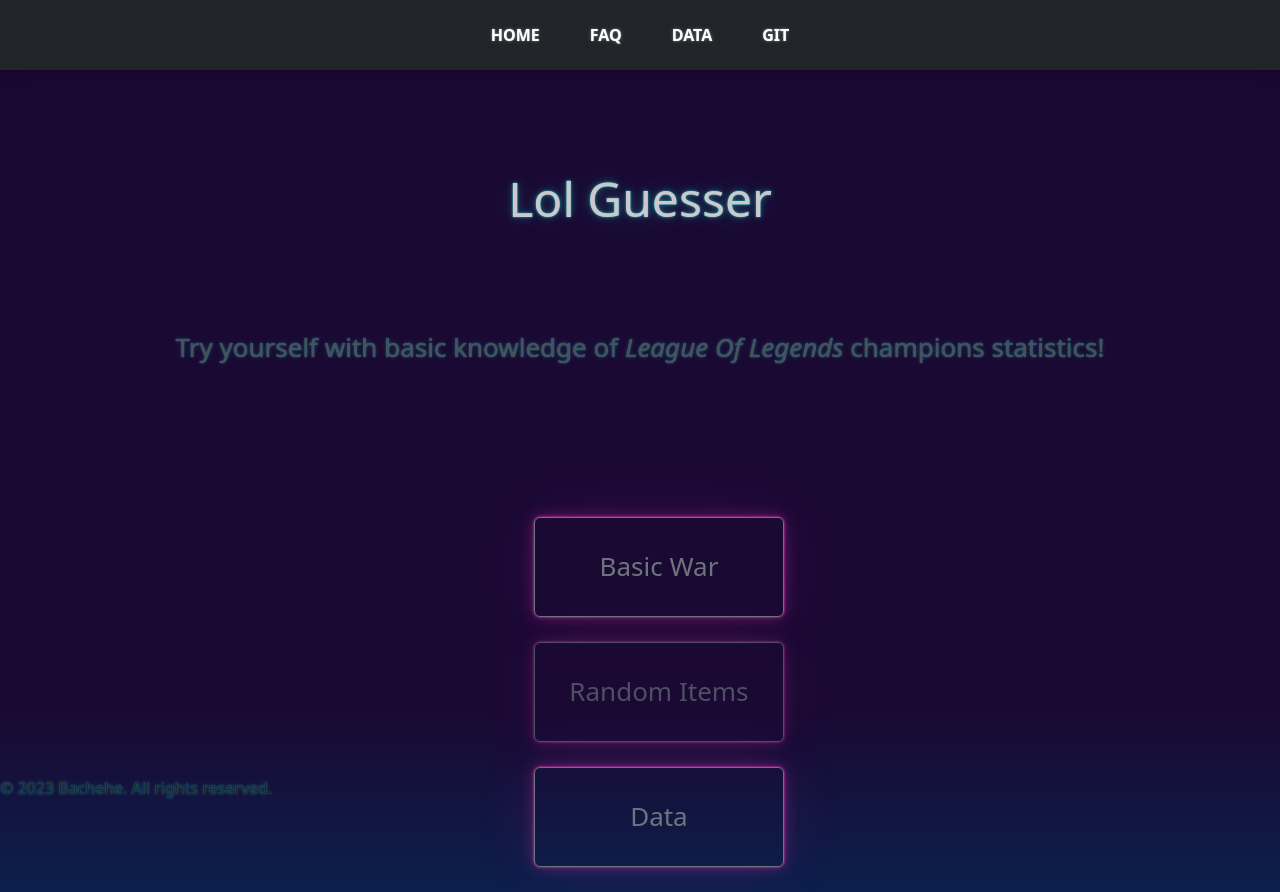
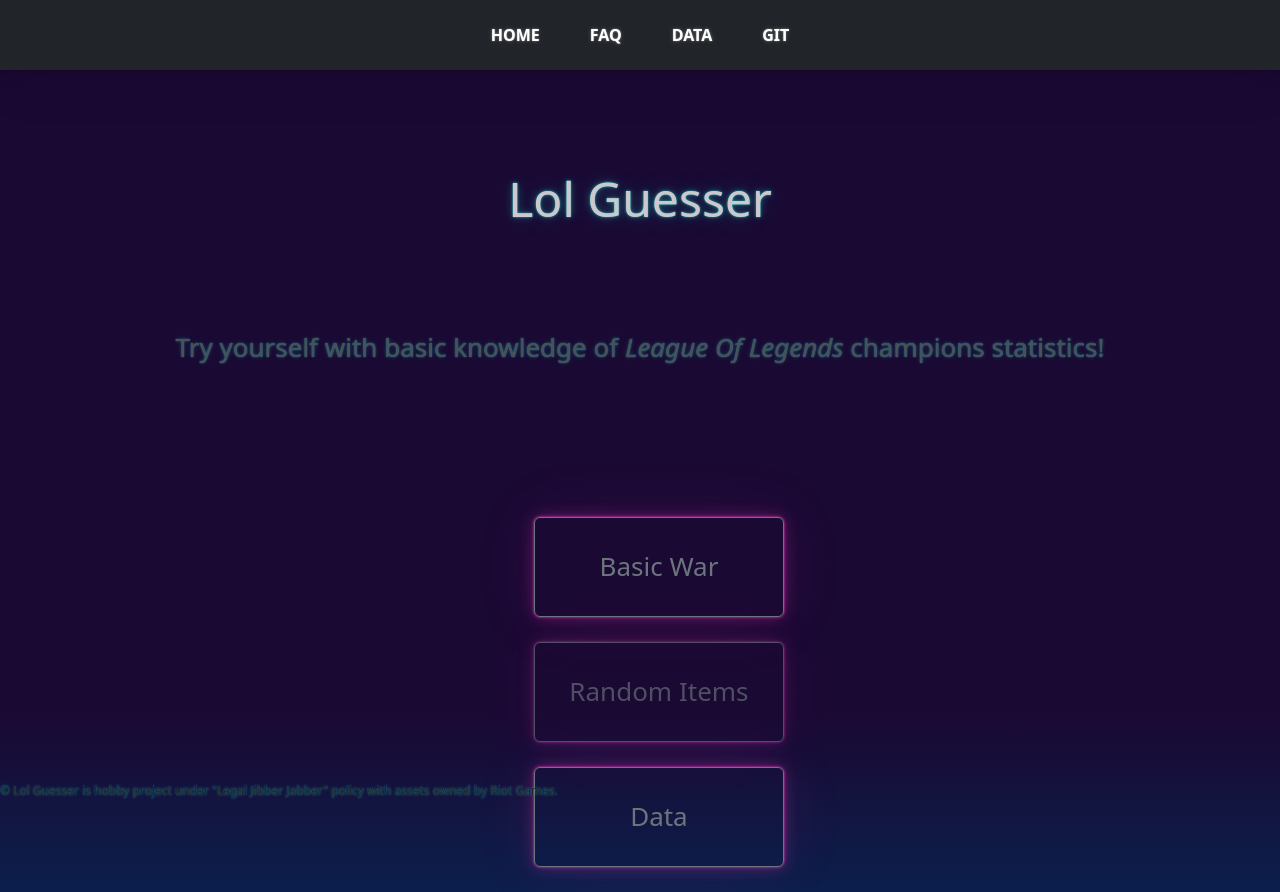
Before and after one commit to bachehe/LolGuesser, an Angular app in the folder Client/: page / in a window 1280 px wide. Built offline with nearby package versions, Linux system fonts and the light colour scheme.

Commit message:
feat updt

```diff
--- a/Client/src/app/shared/footer/footer.component.html
+++ b/Client/src/app/shared/footer/footer.component.html
@@ -1,4 +1,4 @@
 
 <footer class="simple-footer">
-  &copy; 2023 Bachehe. All rights reserved.
+  &copy; Lol Guesser is hobby project under "Legal Jibber Jabber" policy with assets owned by Riot Games.
 </footer>
--- a/Client/src/app/shared/footer/footer.component.scss
+++ b/Client/src/app/shared/footer/footer.component.scss
@@ -1,6 +1,7 @@
 
 .simple-footer {
   position:fixed;
+  font-size: 12px;
   bottom:0px;
   width:100%;
  @media (max-width: 768px)  {
```
Also changed, not shown: 1 other file (tests, documents, lock files or other folders).
